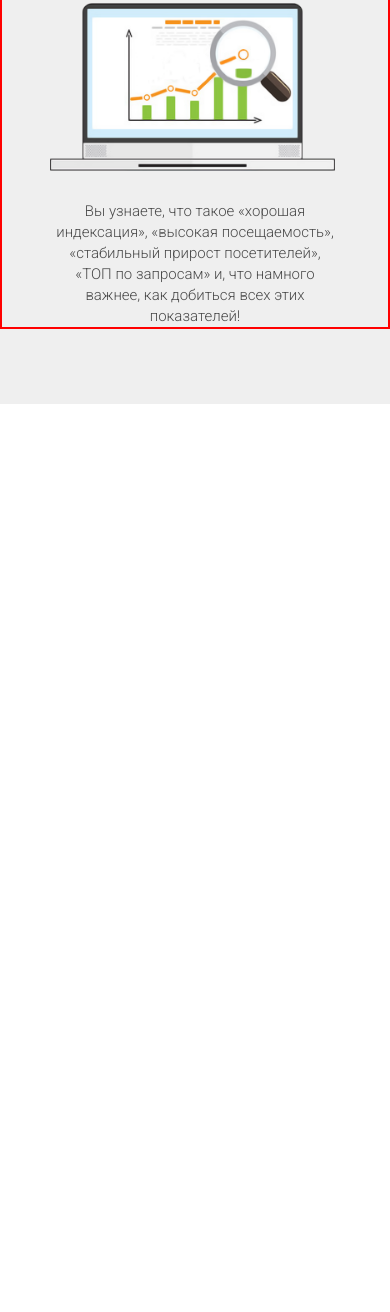
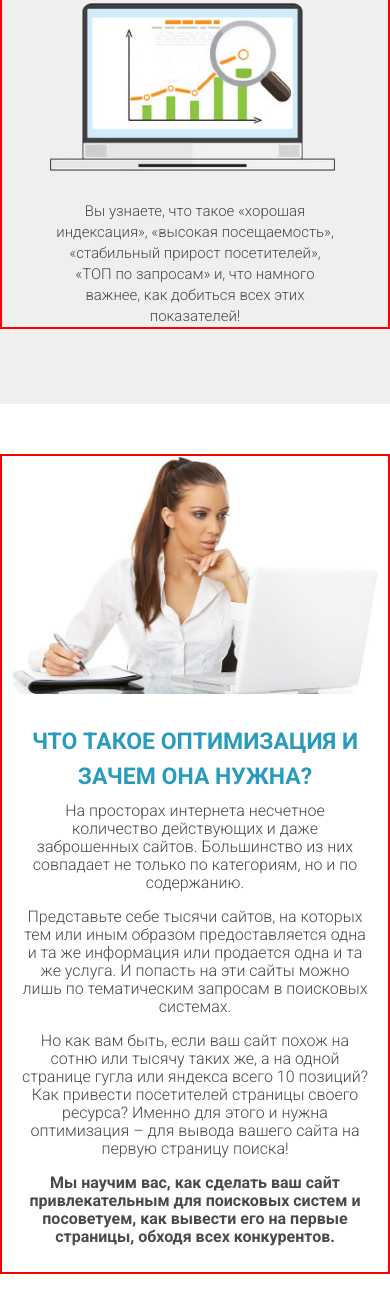
Before and after one commit to MishinMM/Wordpress-Intensive, a website: page src/index.html in a window 390 px wide. Shown: the part 1958-3270 px from the top of the page. Before the commit the page ends 2362 px from the top, so only its background shows below. Drawn offline with nearby package versions, Linux system fonts and the light colour scheme; files that its build step writes are made by us from their sources.

Commit message:
Completed thirth section "optimization" (adaptive).

```diff
--- a/src/index.html
+++ b/src/index.html
@@ -86,5 +86,29 @@
             </div>
         </div>
     </section>
+
+    <section class="optimization">
+        <div class="container">
+            <div class="optimization__wrapper">
+
+                <div class="optimization__img">
+                    <img src="img/bg/woman_bg5.jpg" alt="Image">
+                </div>
+
+                <div class="optimization__content">
+                    <h2 class="title title_blue">
+                        Что такое оптимизация и зачем она нужна?
+                    </h2>
+                    <div class="optimization__content-descr">
+                        <p>На просторах интернета несчетное количество действующих и даже заброшенных сайтов. Большинство из них совпадает не только по категориям, но и по содержанию.</p>
+                        <p>Представьте себе тысячи сайтов, на которых тем или иным образом предоставляется одна и та же информация или продается одна и та же услуга. И попасть на эти сайты можно лишь по тематическим запросам в поисковых системах.</p>
+                        <p>Но как вам быть, если ваш сайт похож на сотню или тысячу таких же, а на одной странице гугла или яндекса всего 10 позиций? Как привести посетителей страницы своего ресурса? Именно для этого и нужна оптимизация – для вывода вашего сайта на первую страницу поиска!</p>
+                        <p class="optimization__content-descr_bold">Мы научим вас, как сделать ваш сайт привлекательным для поисковых систем и посоветуем, как вывести его на первые страницы, обходя всех конкурентов.</p>
+                    </div>
+                </div>
+
+            </div>
+        </div>
+    </section>
 </body>
 </html>
--- /dev/null
+++ b/src/sass/blocks/_optimization.scss
@@ -0,0 +1,48 @@
+.optimization {
+    min-height: 400px;
+    padding: 50px 0;
+    &__wrapper {
+        display: flex;
+        width: 100%;
+        justify-content: center;
+    }
+    &__img {
+        width: 40%;
+        img {
+            width: 100%;
+            height: 100%;
+            object-fit: cover;
+        }
+    }
+    &__content {
+        width: 60%;
+        padding: 10px;
+        &-descr {
+            color: #4a4a4a;
+            font-size: 16px;
+            font-weight: 300;
+            line-height: 18px;
+            text-align: left;
+            &_bold {
+                font-weight: 700;
+            }
+        }
+    }
+}
+@media (max-width: 768px) {
+    .optimization {
+        &__wrapper {
+            flex-direction: column;
+        }
+        &__img {
+            width: 100%;
+            margin-bottom: 20px;
+        }
+        &__content {
+            width: 100%;
+            &-descr {
+                text-align: center;
+            }
+        }
+    }
+}
--- a/src/sass/blocks/_titles.scss
+++ b/src/sass/blocks/_titles.scss
@@ -11,6 +11,12 @@
         font-weight: 400;
         line-height: 30px;
     }
+    &_blue {
+        color: #299cbd;
+        font-size: 26px;
+        font-weight: 700;
+        line-height: 30px;
+    }
 }
 
 @media (max-width: 1200px) {
@@ -21,6 +27,9 @@
     .title {
         font-size: 32px;
         line-height: 35px;
+        &_blue {
+            font-size: 22px;
+        }
     }
 }
 
@@ -28,6 +37,9 @@
     .title {
         &_light {
             font-size: 28px;
+        }
+        &_blue {
+            font-size: 20px;
         }
     }
 }
--- a/src/sass/style.scss
+++ b/src/sass/style.scss
@@ -48,3 +48,4 @@
 @import 'blocks/titles';
 @import 'blocks/buttons';
 @import 'blocks/waiting';
+@import 'blocks/optimization';
```
Also changed, not shown: dist/css/style.min.css, dist/img/bg/woman_bg5.jpg (added), dist/index.html, src/img/bg/woman_bg5.jpg (added).
